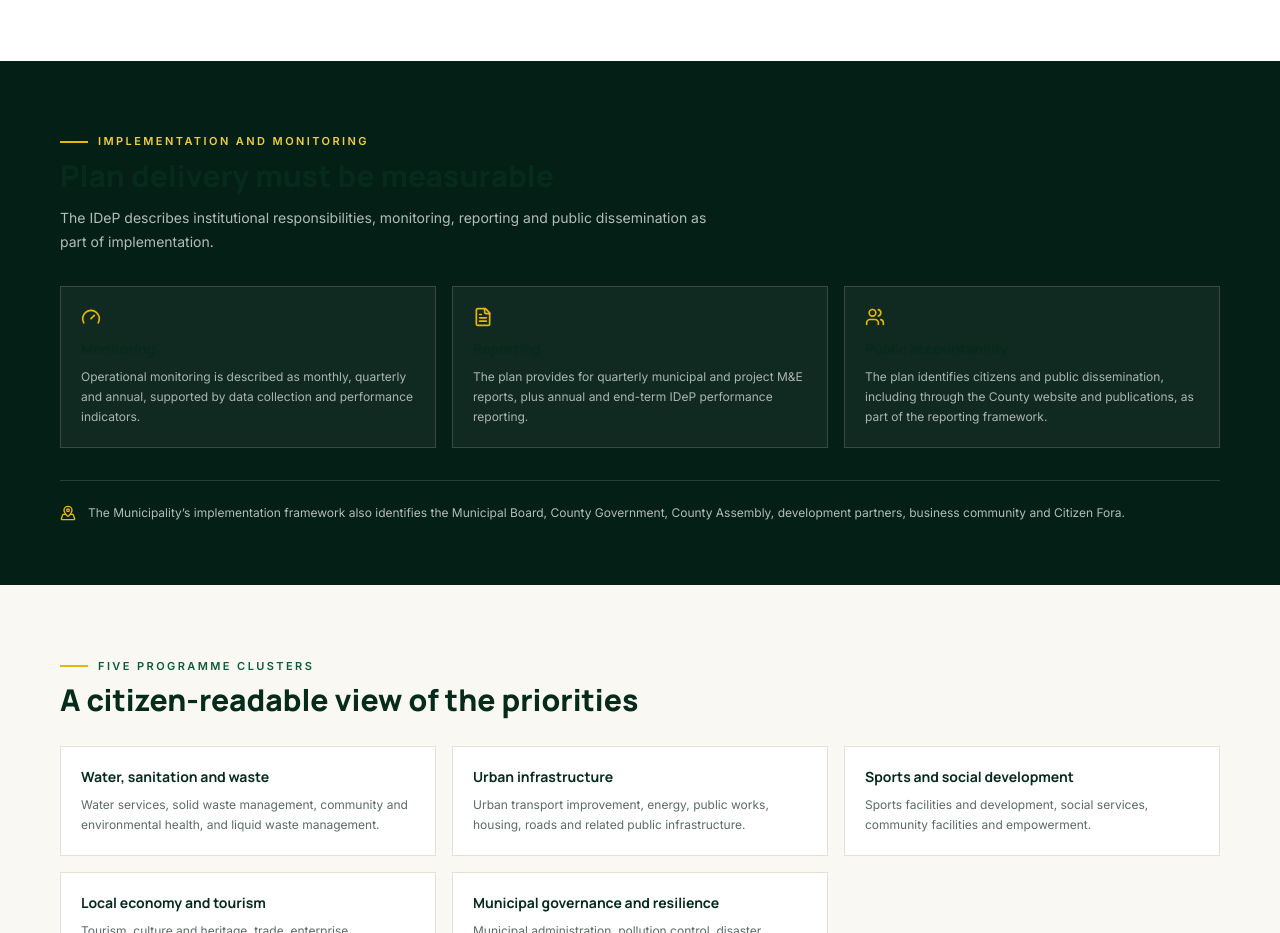
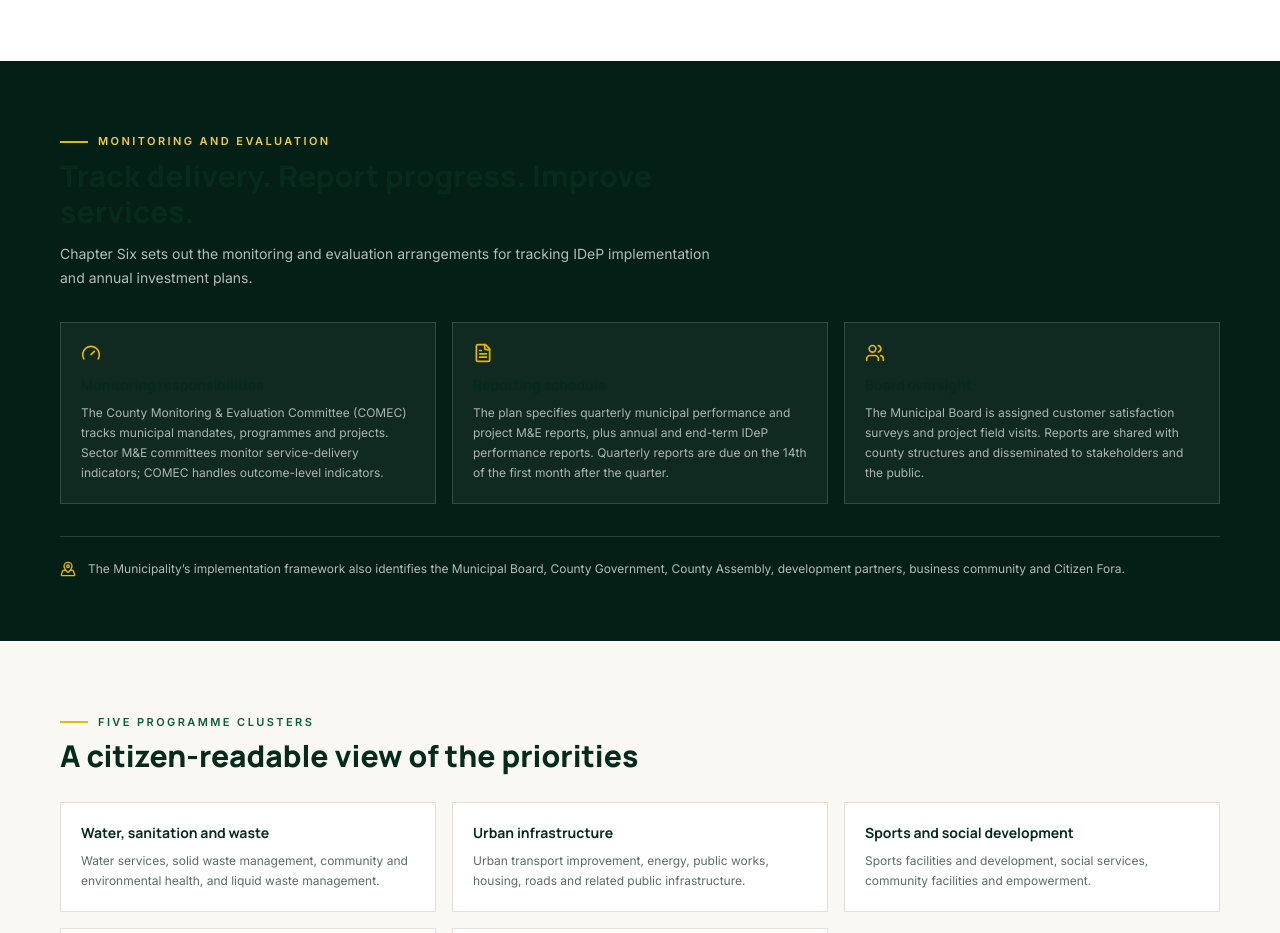
Before and after one commit to kikie254/municp, a Next.js app: page /development-plan in a window 1280 px wide. Shown: the part 2760-3693 px from the top of the page. Built offline with nearby package versions, Linux system fonts and the light colour scheme; no server answers.

Commit message:
Use verified M&E responsibilities and reporting schedule from IDeP

```diff
--- a/app/development-plan/page.tsx
+++ b/app/development-plan/page.tsx
@@ -180,25 +180,25 @@ export default function DevelopmentPlanPage() {
       <section className="bg-green-950 py-12 text-white md:py-16">
         <div className="shell">
           <div className="max-w-2xl">
-            <p className="eyebrow eyebrow-light">Implementation and monitoring</p>
-            <h2 className="mt-2 font-display text-2xl font-extrabold md:text-3xl">Plan delivery must be measurable</h2>
-            <p className="mt-3 text-sm leading-6 text-white/70">The IDeP describes institutional responsibilities, monitoring, reporting and public dissemination as part of implementation.</p>
+            <p className="eyebrow eyebrow-light">Monitoring and evaluation</p>
+            <h2 className="mt-2 font-display text-2xl font-extrabold md:text-3xl">Track delivery. Report progress. Improve services.</h2>
+            <p className="mt-3 text-sm leading-6 text-white/70">Chapter Six sets out the monitoring and evaluation arrangements for tracking IDeP implementation and annual investment plans.</p>
           </div>
           <div className="mt-8 grid gap-4 md:grid-cols-3">
             <div className="border border-white/15 bg-white/[0.05] p-5">
               <Gauge className="h-5 w-5 text-gold-400" aria-hidden="true" />
-              <h3 className="mt-3 text-sm font-bold">Monitoring</h3>
-              <p className="mt-2 text-xs leading-5 text-white/65">Operational monitoring is described as monthly, quarterly and annual, supported by data collection and performance indicators.</p>
+              <h3 className="mt-3 text-sm font-bold">Monitoring responsibilities</h3>
+              <p className="mt-2 text-xs leading-5 text-white/65">The County Monitoring & Evaluation Committee (COMEC) tracks municipal mandates, programmes and projects. Sector M&E committees monitor service-delivery indicators; COMEC handles outcome-level indicators.</p>
             </div>
             <div className="border border-white/15 bg-white/[0.05] p-5">
               <FileText className="h-5 w-5 text-gold-400" aria-hidden="true" />
-              <h3 className="mt-3 text-sm font-bold">Reporting</h3>
-              <p className="mt-2 text-xs leading-5 text-white/65">The plan provides for quarterly municipal and project M&E reports, plus annual and end-term IDeP performance reporting.</p>
+              <h3 className="mt-3 text-sm font-bold">Reporting schedule</h3>
+              <p className="mt-2 text-xs leading-5 text-white/65">The plan specifies quarterly municipal performance and project M&E reports, plus annual and end-term IDeP performance reports. Quarterly reports are due on the 14th of the first month after the quarter.</p>
             </div>
             <div className="border border-white/15 bg-white/[0.05] p-5">
               <Users className="h-5 w-5 text-gold-400" aria-hidden="true" />
-              <h3 className="mt-3 text-sm font-bold">Public accountability</h3>
-              <p className="mt-2 text-xs leading-5 text-white/65">The plan identifies citizens and public dissemination, including through the County website and publications, as part of the reporting framework.</p>
+              <h3 className="mt-3 text-sm font-bold">Board oversight</h3>
+              <p className="mt-2 text-xs leading-5 text-white/65">The Municipal Board is assigned customer satisfaction surveys and project field visits. Reports are shared with county structures and disseminated to stakeholders and the public.</p>
             </div>
           </div>
           <div className="mt-8 flex flex-wrap items-center gap-3 border-t border-white/15 pt-6">
```
